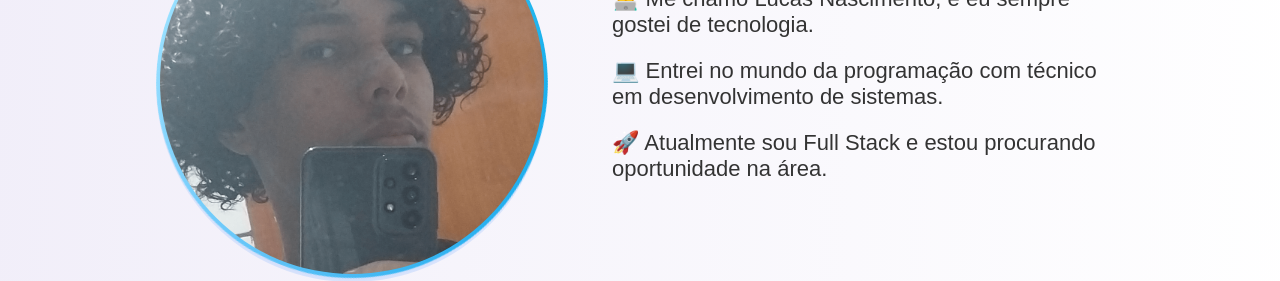
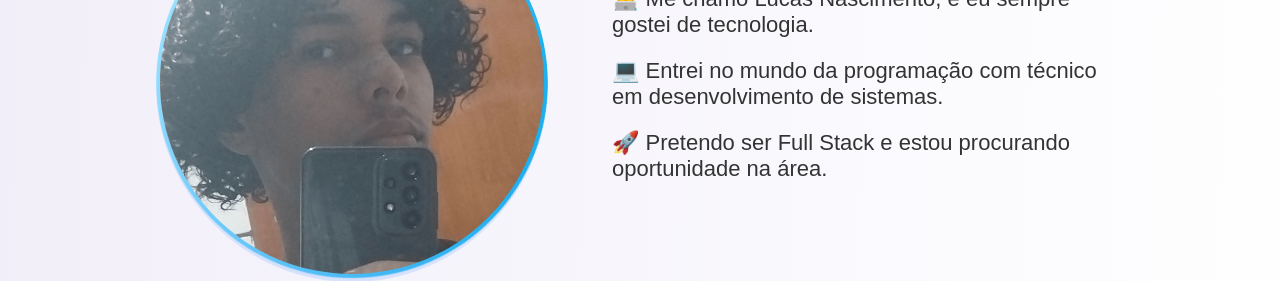
Before and after one commit to lucasns06/portfolio, a React (Create React App) app: page /#/ in a window 1280 px wide. Shown: the part 1180-1461 px from the top of the page. Built offline with nearby package versions, Linux system fonts and the light colour scheme.

Commit message:
:style: :P

```diff
--- a/src/components/sobre/sobre.js
+++ b/src/components/sobre/sobre.js
@@ -72,7 +72,7 @@ const Sobre = () => {
                 <div className="sobre-texto">
                     <p>👨‍💻 Me chamo Lucas Nascimento, e eu sempre gostei de tecnologia.</p> <br />
                     <p>💻 Entrei no mundo da programação com técnico em desenvolvimento de sistemas.</p> <br />
-                    <p>🚀 Atualmente sou Full Stack e estou procurando oportunidade na área.</p>
+                    <p>🚀 Pretendo ser Full Stack e estou procurando oportunidade na área.</p>
                 </div>
             </div>
         </div>
```
